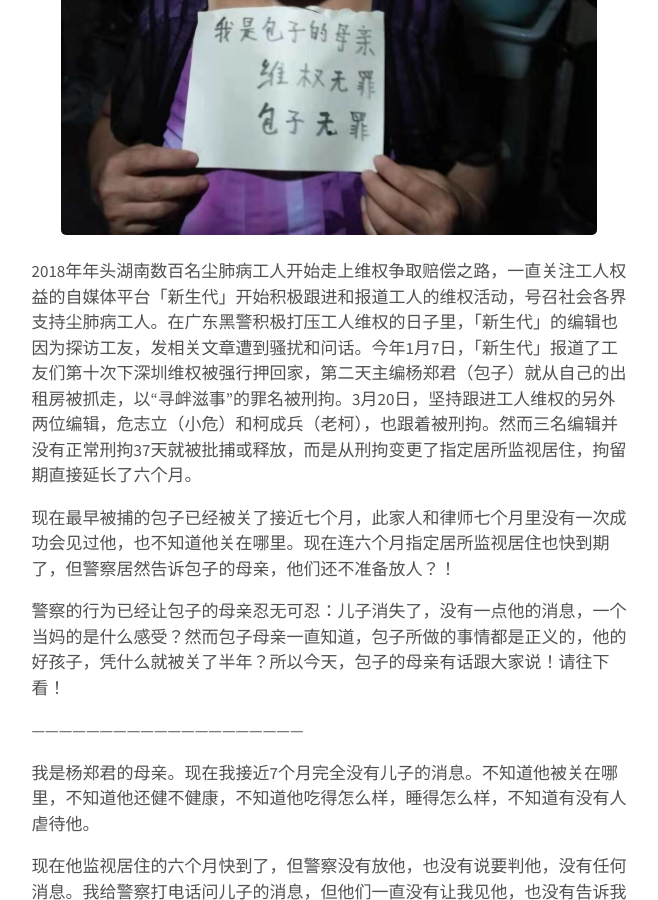
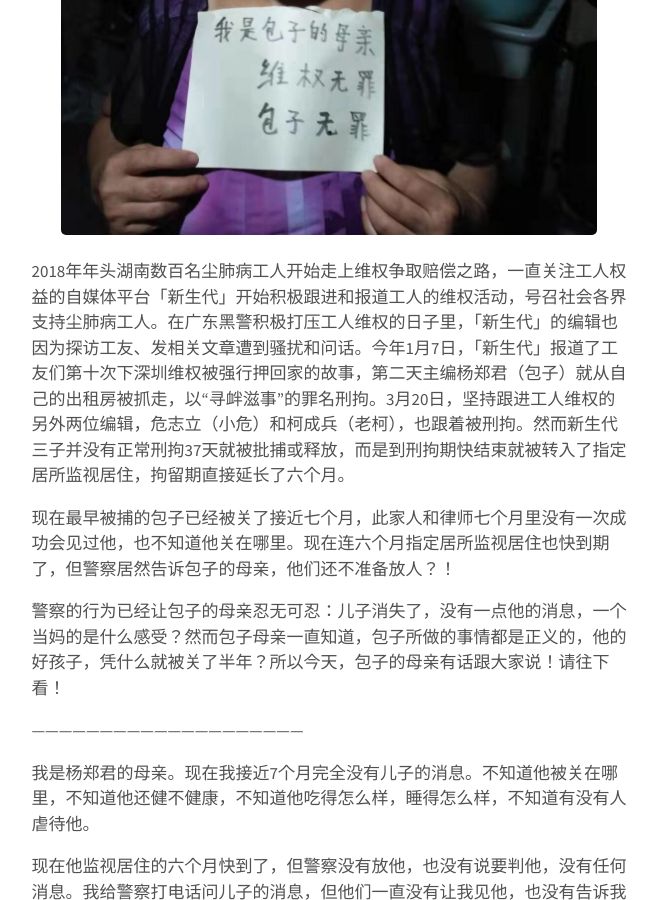
Before and after one commit to xsdai3/xsdai3.github.io, a Jekyll site: the page built from _posts/2019-08-03-3tian.md, in a window 1280 px wide and 900 px high, scrolled down 730 px. Shown: the whole window, without its empty margins (311-969 px from the left). Built offline with Jekyll 4.4.1, drawn with Linux system fonts in a browser that asks for light colours.

Commit message:
Update 2019-08-03-3tian.md

```diff
--- a/_posts/2019-08-03-3tian.md
+++ b/_posts/2019-08-03-3tian.md
@@ -8,7 +8,7 @@ excerpt_separator: <!--more-->
 
 <div style="text-align:center"><img src="/images/3tian.jpeg" width="90%"/></div>
 
-2018年年头湖南数百名尘肺病工人开始走上维权争取赔偿之路，一直关注工人权益的自媒体平台「新生代」开始积极跟进和报道工人的维权活动，号召社会各界支持尘肺病工人。在广东黑警积极打压工人维权的日子里，「新生代」的编辑也因为探访工友，发相关文章遭到骚扰和问话。今年1月7日，「新生代」报道了工友们第十次下深圳维权被强行押回家，第二天主编杨郑君（包子）就从自己的出租房被抓走，以“寻衅滋事”的罪名被刑拘。3月20日，坚持跟进工人维权的另外两位编辑，危志立（小危）和柯成兵（老柯），也跟着被刑拘。然而三名编辑并没有正常刑拘37天就被批捕或释放，而是从刑拘变更了指定居所监视居住，拘留期直接延长了六个月。
+2018年年头湖南数百名尘肺病工人开始走上维权争取赔偿之路，一直关注工人权益的自媒体平台「新生代」开始积极跟进和报道工人的维权活动，号召社会各界支持尘肺病工人。在广东黑警积极打压工人维权的日子里，「新生代」的编辑也因为探访工友、发相关文章遭到骚扰和问话。今年1月7日，「新生代」报道了工友们第十次下深圳维权被强行押回家的故事，第二天主编杨郑君（包子）就从自己的出租房被抓走，以“寻衅滋事”的罪名刑拘。3月20日，坚持跟进工人维权的另外两位编辑，危志立（小危）和柯成兵（老柯），也跟着被刑拘。然而新生代三子并没有正常刑拘37天就被批捕或释放，而是到刑拘期快结束就被转入了指定居所监视居住，拘留期直接延长了六个月。
 
 现在最早被捕的包子已经被关了接近七个月，此家人和律师七个月里没有一次成功会见过他，也不知道他关在哪里。现在连六个月指定居所监视居住也快到期了，但警察居然告诉包子的母亲，他们还不准备放人？！
 
```
